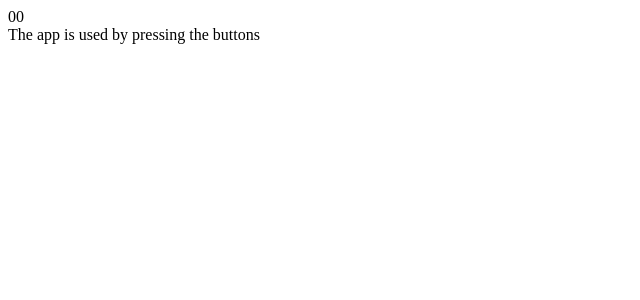
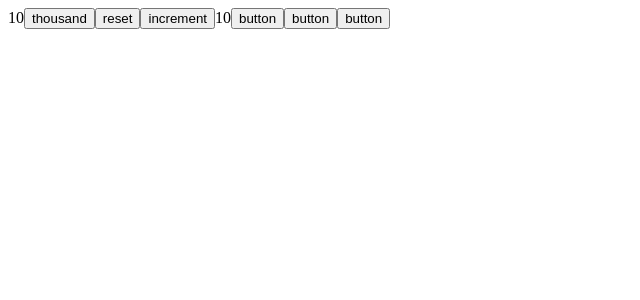
Before and after one commit to Cris-Emir/Full-Stack-Course, a React (Vite) app: page / in a window 1280 px wide. Shown: the top 300 px of the page, without its empty margins (0-640 px from the left). Built offline with nearby package versions, Linux system fonts and the light colour scheme.

Commit message:
Una funcion que devuelve una funcion

```diff
--- a/src/App.jsx
+++ b/src/App.jsx
@@ -1,45 +1,39 @@
 import { useState } from "react";
 
-const History = (props) => {
-  if (props.allClicks.length === 0) {
-    return <div>The app is used by pressing the buttons</div>;
+const App = () => {
+  const [value, setValue] = useState(10);
+
+  const setToValue = (newValue) => {
+    console.log('value now', newValue)  // imprime el nuevo valor en la consola
+    setValue(newValue)
   }
-  return <div>button press history: {props.allClicks.join(" ")}</div>;
-};
 
-const Button = ({ handleClick, text }) => {
-  <button onClick={handleClick}>
-    {text}
-  </button>
-}
 
-const App = () => {
-  const [left, setLeft] = useState(0);
-  const [right, setRight] = useState(0);
-  const [allClicks, setAll] = useState([]);
-
-  const handleLeftClick = () => {
-    setAll(allClicks.concat("L"));
-    // console.log('left before', left)
-    const updateLeft = left + 1;
-    setLeft(updateLeft);
-    // console.log('left after', left)
-    setRight(updateLeft + right);
-  };
-
-  const handleRightClick = () => {
-    setAll(allClicks.concat("R"));
-    setRight(right + 1);
-  };
+  const hello = (who) => {
+    const handler = () => {
+      console.log('hello', who)
+    }
+    return handler
+  }
 
   return (
     <div>
-      {left}
-      <Button handleClick={handleLeftClick} text='left'/>
-      <Button handleClick={handleRightClick} text='right'/>
-      {right}
+      {value}
+      <button onClick={() => setToValue(1000)}>
+        thousand
+      </button>
+      <button onClick={() => setToValue(0)}>
+        reset
+      </button>
+      <button onClick={() => setToValue(value + 1)}>
+        increment
+      </button>
 
-      <History allClicks={allClicks} />
+      {value}
+      <button onClick={hello('world')}>button</button>
+      <button onClick={hello('react')}>button</button>
+      <button onClick={hello('function')}>button</button>
+
     </div>
   );
 };
```
